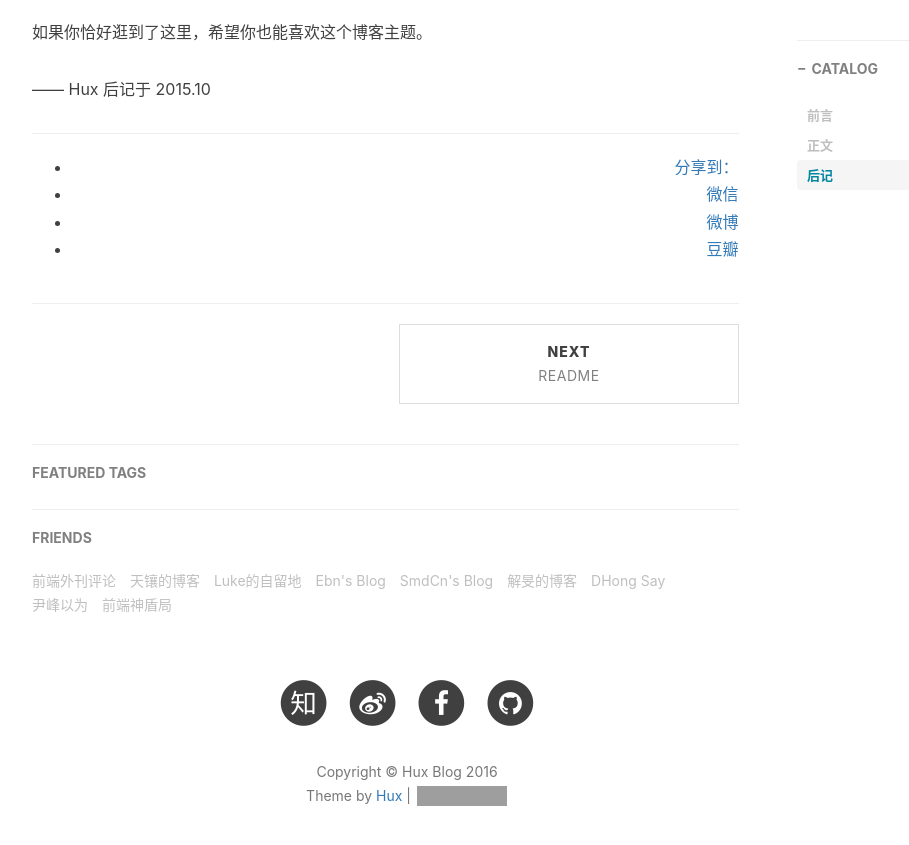
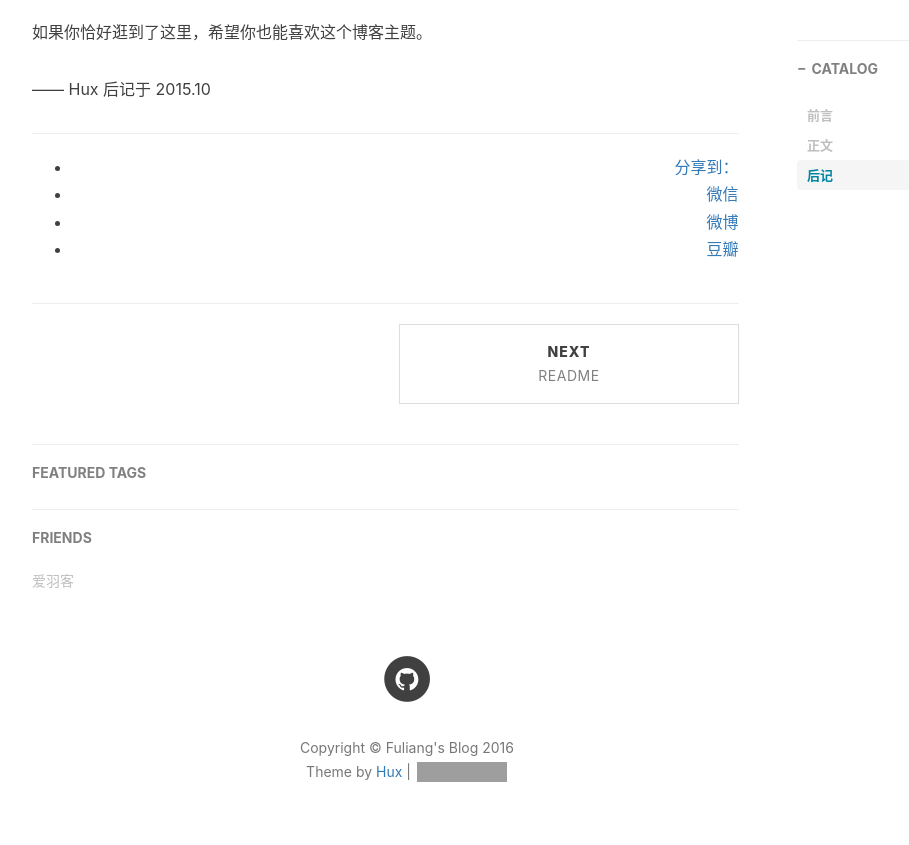
Before and after one commit to lionelliang/fuliang.github.io, a Jekyll site: the page built from _posts/2014-01-29-hello-2015.markdown, in a window 1280 px wide and 900 px high, scrolled down 2543 px. Shown: the top 845 px of the window, without its empty margins (233-1142 px from the left). Built offline with Jekyll 4.4.1, drawn with Linux system fonts in a browser that asks for light colours; nearby versions of some CDN libraries; comment, search, counter and statistics services are not loaded; some of the changed text lies outside the part shown; grey boxes are pictures that could not be loaded.

Commit message:
config.yml

```diff
--- a/_config.yml
+++ b/_config.yml
@@ -1,22 +1,22 @@
 # Site settings
-title: Hux Blog
-SEOTitle: 黄玄的博客 | Hux Blog
+title: Fuliang's Blog
+SEOTitle: 郭福良的博客 | Fuliang's Blog
 header-img: img/home-bg.jpg
-email: huxpro@gmail.com
-description: "关于前端与设计、黑客与画家 | 黄玄，Web & Mobile Lover，Front-End Engineer，UX Designer | 这里是 @Hux黄玄 的个人博客，与你一起发现更大的世界。"
-keyword: "黄玄, Hux黄玄, Hux, 鬼栈, huxpro, @huxpro, 黄玄的博客, Hux Blog, 博客, 个人网站, 互联网, 前端, 设计, 产品, 肖玉, Lynn, 肖玉的男朋友"
-url: "http://huangxuan.me"              # your host, for absolute URL
+email: lionelliang@gmail.com
+description: "浴乎沂，风乎舞雩，咏而归。"
+keyword: "高频交易，C++/MFC，Java | 诗书礼易春秋"
+url: "http://lionelliang.github.io/"              # your host, for absolute URL
 baseurl: ""                             # for example, '/blog' if your blog hosted on 'host/blog'
 
 
 
 # SNS settings
 RSS: false
-weibo_username:     huxpro
-zhihu_username:     huxpro
-github_username:    huxpro
-#twitter_username:  huxpro
-facebook_username:  huxpro
+#weibo_username:     lionelliang
+#zhihu_username:     lionelliang
+github_username:    lionelliang
+#twitter_username:  lionelliang
+#facebook_username:  lionelliang
 # linkedin_username:  firstname-lastname-idxxxx
 
 
@@ -63,14 +63,14 @@ duoshuo_share: true                     # set to false if you want to use Commen
 ba_track_id: 4cc1f2d8f3067386cc5cdb626a202900
 # Google Analytics
 ga_track_id: 'UA-49627206-1'            # Format: UA-xxxxxx-xx
-ga_domain: huangxuan.me
+#ga_domain: huangxuan.me
 
 
 
 # Sidebar settings
 sidebar: true                           # whether or not using Sidebar.
-sidebar-about-description: "写写代码，做做设计，看看产品。世界那么大，我想去看看。"
-sidebar-avatar: /img/avatar-hux.jpg      # use absolute URL, seeing it's used in both `/` and `/about/`
+sidebar-about-description: "Pick up this life of mine form the dust."
+sidebar-avatar: /img/avatar.jpg      # use absolute URL, seeing it's used in both `/` and `/about/`
 
 
 
@@ -83,31 +83,7 @@ featured-condition-size: 1              # A tag will be featured if the size of
 # Friends
 friends: [
     {
-        title: "前端外刊评论",
-        href: "http://qianduan.guru/"
-    },{
-        title: "天镶的博客",
-        href: "http://lingyu.wang/"
-    },{
-        title: "Luke的自留地",
-        href: "http://hmqk1995.github.io"
-    },{
-        title: "Ebn's Blog",
-        href: "http://ebnbin.com/"
-    },{
-        title: "SmdCn's Blog",
-        href: "http://blog.smdcn.net"
-    },{
-        title: "解旻的博客",
-        href: "http://xieminis.me/"
-    },{
-        title: "DHong Say",
-        href: "http://dhong.co"
-    },{
-        title: "尹峰以为",
-        href: "http://ingf.github.io/"
-    },{
-        title: "前端神盾局",
-        href: "http://wepiaofei.github.io/blog/"
+        title: "爱羽客",
+        href: "http://aiyuke.com/"
     }
 ]
```
Also changed, not shown: img/about-bg.jpg (deleted), img/avatar-hux.jpg (deleted), img/avatar-sea-hux.jpg (deleted).
